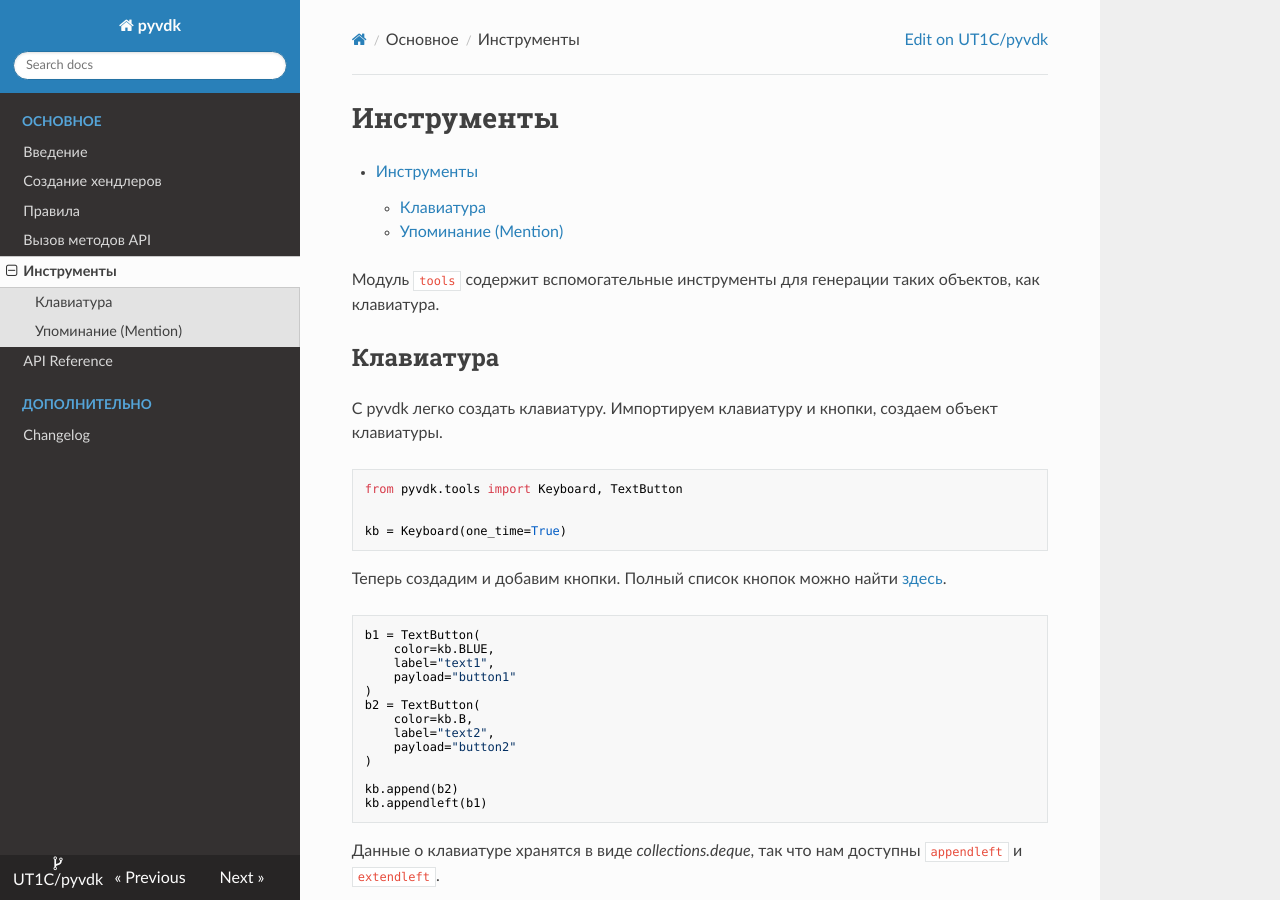
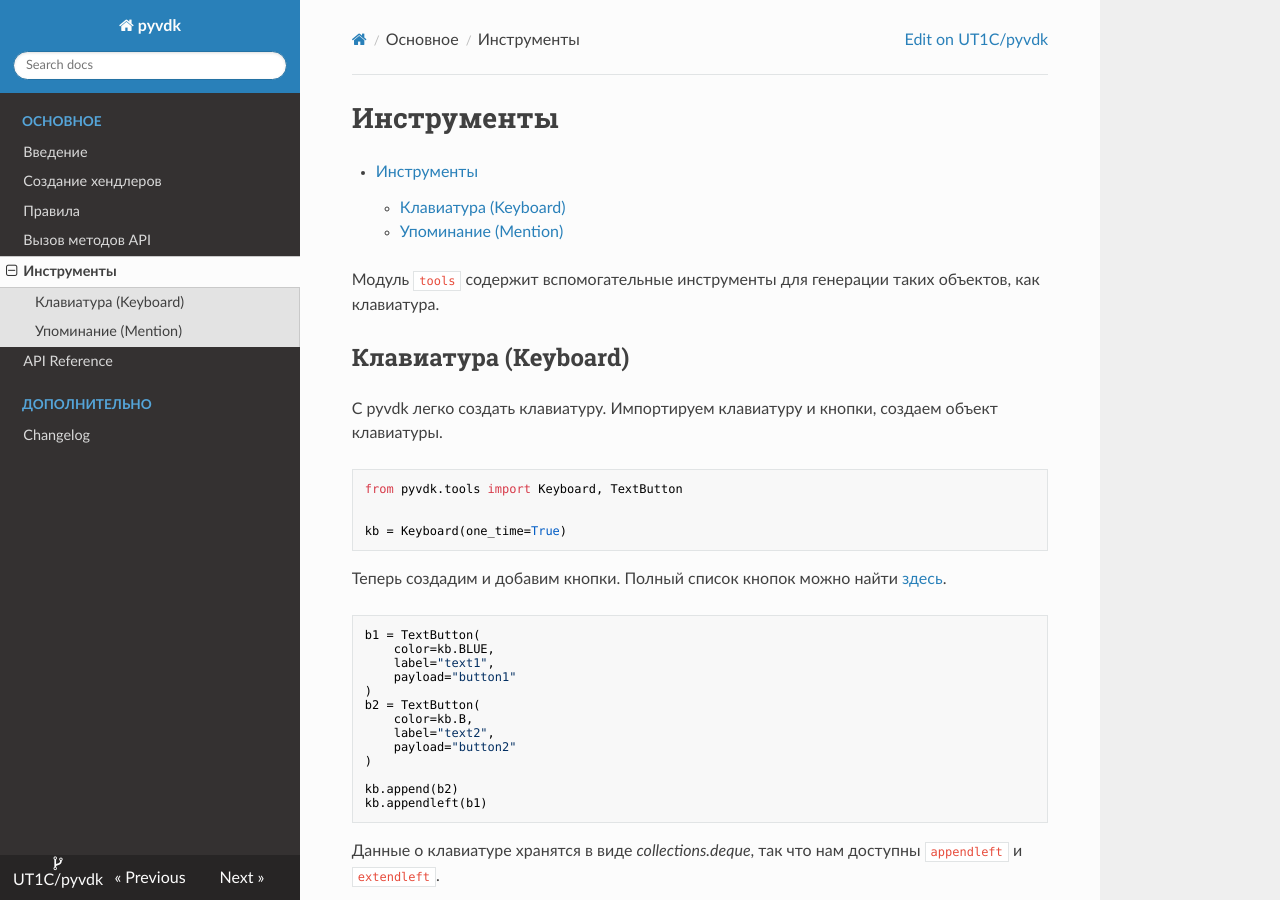
Before and after one commit to UT1C/pyvdk, an MkDocs documentation site: the page built from docs/tools.md, in a window 1280 px wide and 900 px high. Built offline with MkDocs 1.6.1, drawn with Linux system fonts in a browser that asks for light colours; nearby versions of some CDN libraries.

Commit message:
сохраняю целостность документации
термукс бесполезен

```diff
--- a/docs/tools.md
+++ b/docs/tools.md
@@ -4,7 +4,7 @@
 
 Модуль `tools` содержит вспомогательные инструменты для генерации таких объектов, как клавиатура.
 
-## Клавиатура { #keyboard }
+## Клавиатура (Keyboard) { #keyboard }
 С pyvdk легко создать клавиатуру.
 Импортируем клавиатуру и кнопки, создаем объект клавиатуры.
 
```
